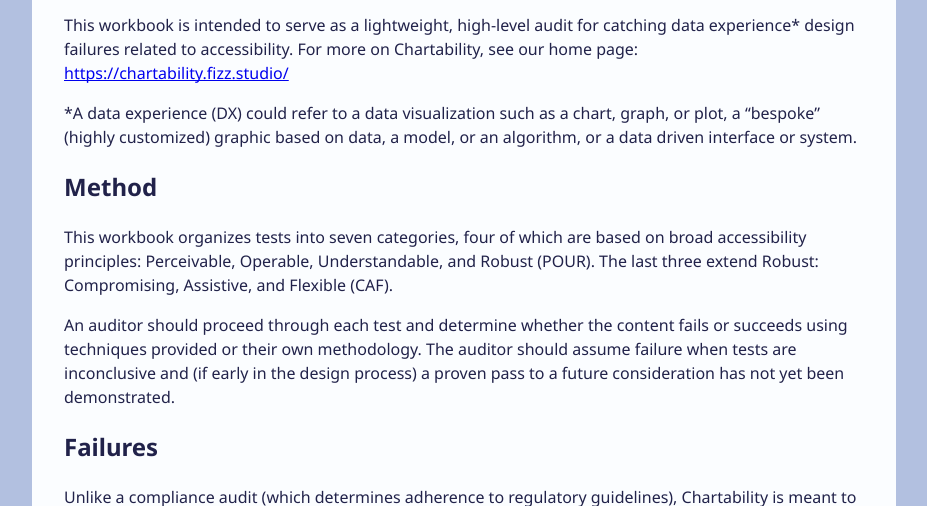
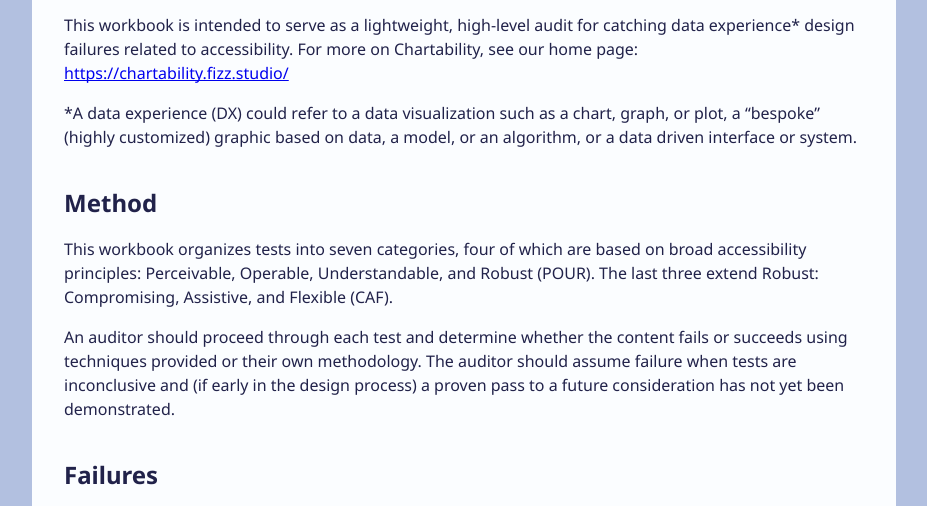
Before and after one commit to Chartability/POUR-CAF, a website: page index.html in a window 1280 px wide. Shown: the part 227-733 px from the top of the page, without its empty margins (176-1103 px from the left). Drawn offline with Linux system fonts and the light colour scheme.

Commit message:
add h2 styling

```diff
--- a/includes/style.css
+++ b/includes/style.css
@@ -43,6 +43,12 @@ body {
 h1 {
     color: var(--text-or-dark);
     margin-bottom: 0;
+}
+
+
+h2 {
+    margin-bottom: 0;
+    margin-top: 1.5em;
 }
 
 img {
```
